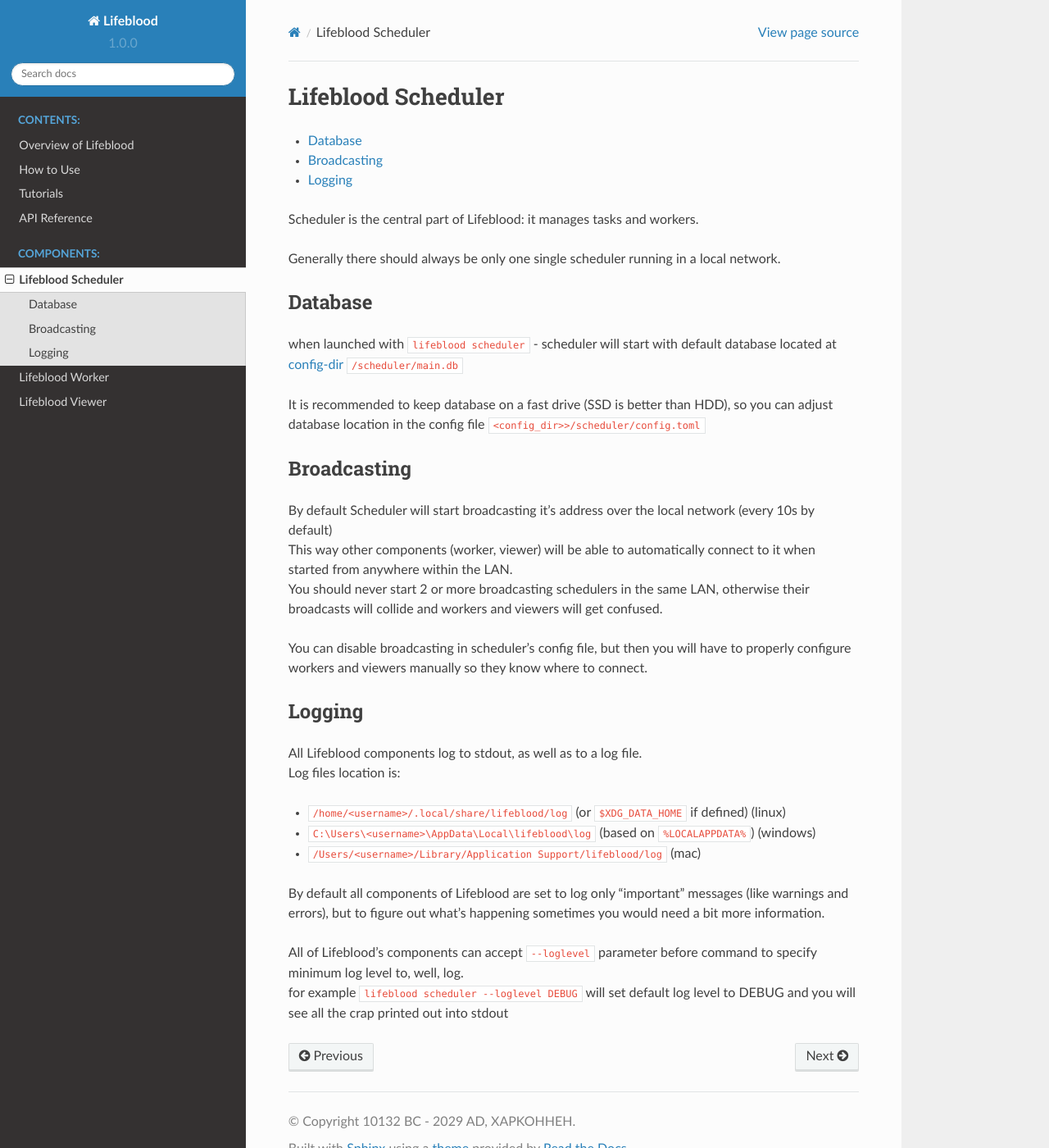
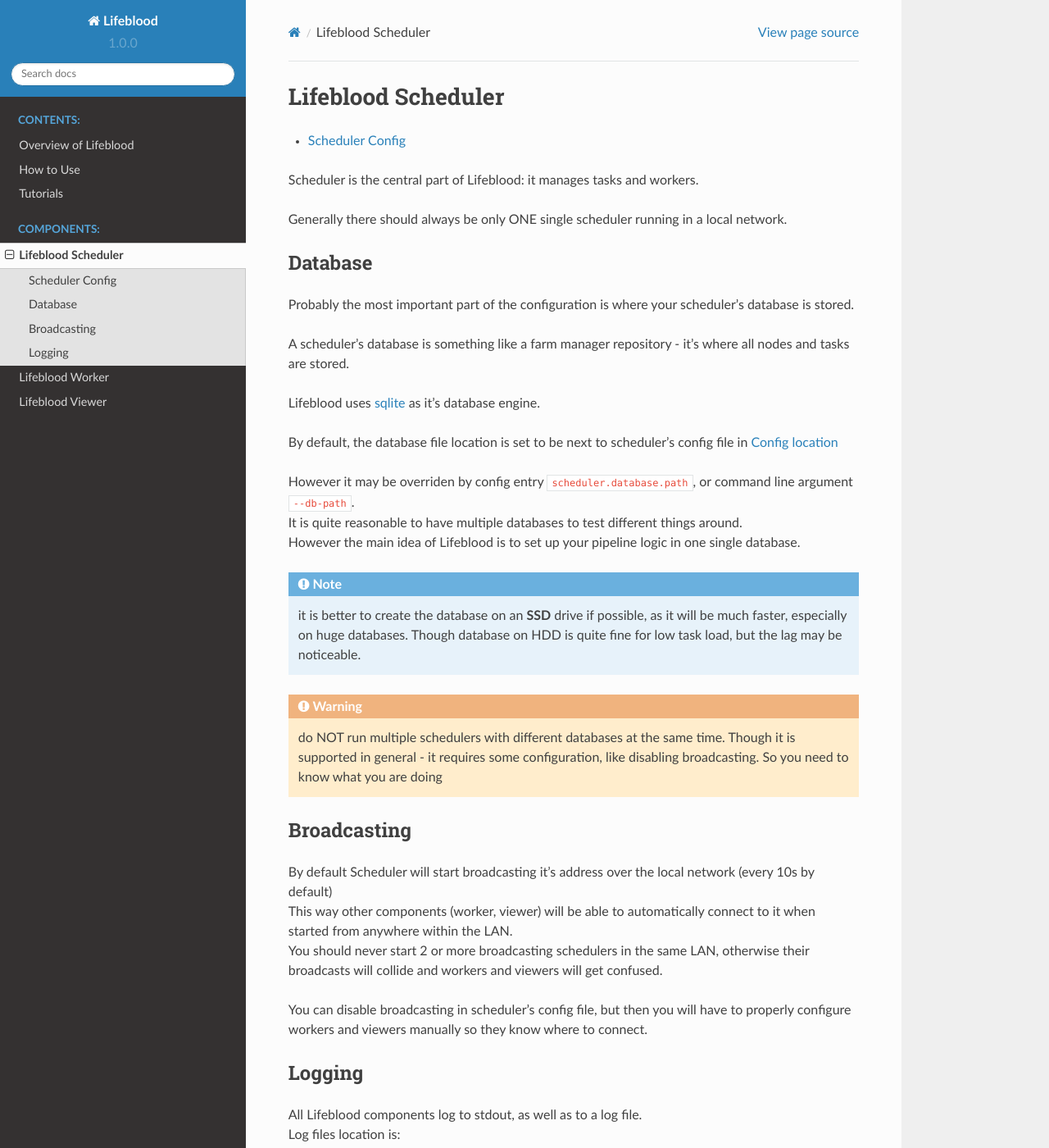
Before and after one commit to pedohorse/lifeblood, a Sphinx documentation site: the page built from docs/source/scheduler/scheduler.rst, in a window 1280 px wide and 1400 px high. Shown: the whole window at 82% size. Built offline with Sphinx 7.4.7 and the Read the Docs theme 2.0.0, drawn with Linux system fonts in a browser that asks for light colours.

```diff
--- a/docs/source/api.rst
+++ b/docs/source/api.rst
@@ -8,6 +8,6 @@ API Reference
     :maxdepth: 2
     :caption: Contents
 
-    scheduler_api
+    scheduler/scheduler_api
     worker_api
-    viewer_api
+    viewer/viewer_api
--- /dev/null
+++ b/docs/source/scheduler/database.rst
@@ -0,0 +1,26 @@
+
+
+Database
+========
+
+Probably the most important part of the configuration is where your scheduler's database is stored.
+
+A scheduler's database is something like a farm manager repository - it's where all nodes and tasks are stored.
+
+Lifeblood uses `sqlite <https://www.sqlite.org/>`_ as it's database engine.
+
+By default, the database file location is set to be next to scheduler's config file in :ref:`config-dir`
+
+| However it may be overriden by config entry ``scheduler.database.path``, or command line argument ``--db-path``.
+| It is quite reasonable to have multiple databases to test different things around.
+| However the main idea of Lifeblood is to set up your pipeline logic in one single database.
+
+.. note::
+    it is better to create the database on an **SSD** drive if possible,
+    as it will be much faster, especially on huge databases.
+    Though database on HDD is quite fine for low task load, but the lag may be noticeable.
+
+.. warning::
+    do NOT run multiple schedulers with different databases at the same time. Though it is supported
+    in general - it requires some configuration, like disabling broadcasting. So you need to know what you
+    are doing
--- a/docs/source/scheduler.rst
+++ b/docs/source/scheduler/scheduler.rst
@@ -4,21 +4,20 @@
 Lifeblood Scheduler
 ===================
 
-.. contents::
-    :local:
+.. toctree::
+    :maxdepth: 1
+
+    scheduler_configs
 
 Scheduler is the central part of Lifeblood: it manages tasks and workers.
 
-Generally there should always be only one single scheduler running in a local network.
+Generally there should always be only ONE single scheduler running in a local network.
 
-Database
-========
+.. _scheduler database:
 
-when launched with ``lifeblood scheduler`` - scheduler will start with default database located at
-:ref:`config-dir <config-dir>` ``/scheduler/main.db``
+.. include:: database.rst
 
-It is recommended to keep database on a fast drive (SSD is better than HDD), so you can adjust database location
-in the config file ``<config_dir>>/scheduler/config.toml``
+.. _scheduler broadcasting:
 
 Broadcasting
 ============
@@ -32,4 +31,6 @@ Broadcasting
 You can disable broadcasting in scheduler's config file, but then you will have to properly configure workers and viewers manually
 so they know where to connect.
 
-.. include:: logging.rst
+.. _scheduler logging:
+
+.. include:: ../logging.rst
--- a/docs/source/tutorials.rst
+++ b/docs/source/tutorials.rst
@@ -7,9 +7,5 @@ Tutorials
 .. contents::
     :local:
 
-.. _tutorials_viewer:
-
-Viewer
-======
 
 TODO: add some shit here
```
Also changed, not shown: docs/source/expressions.rst (added, +78 -0 lines), docs/source/index.rst (+3 -4 lines), docs/source/overview.rst (renamed from docs/source/howtouse.rst, +20 -29 lines), docs/source/scheduler/scheduler_configs.rst (added, +102 -0 lines), docs/source/usage.rst (+16 -6 lines), docs/source/viewer.rst (deleted, +0 -10 lines), docs/source/viewer/viewer.rst (added, +13 -0 lines), docs/source/scheduler/scheduler_api.rst (renamed from docs/source/scheduler_api.rst), docs/source/viewer/viewer_api.rst (renamed from docs/source/viewer_api.rst).
